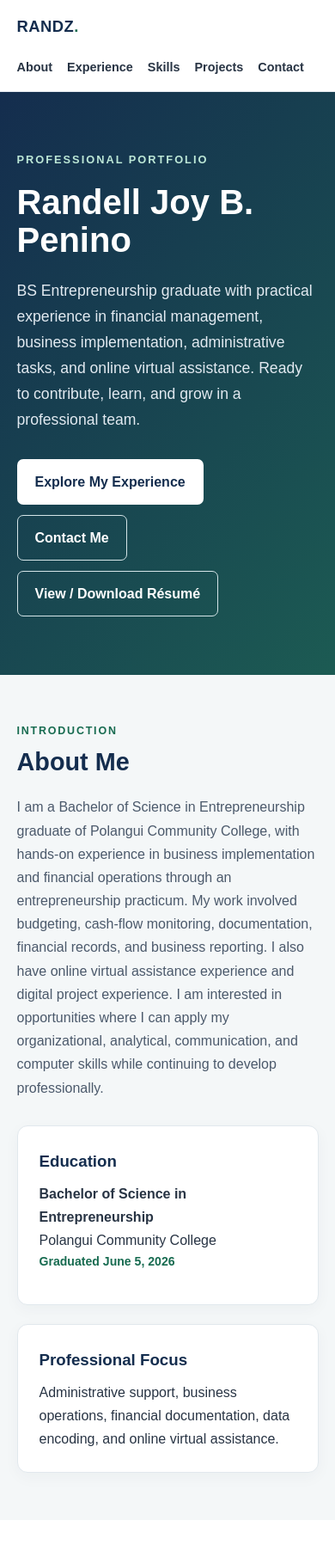
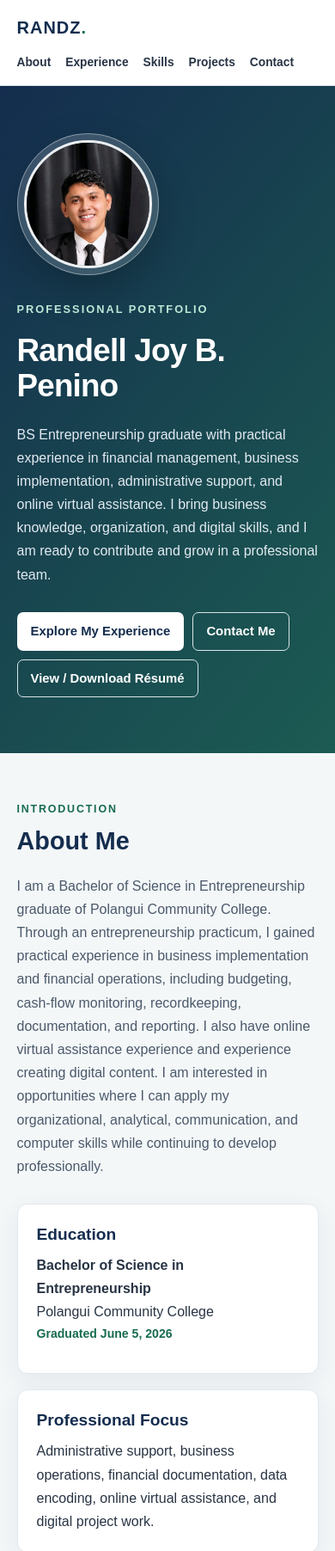
Before and after one commit to randelljoy09-lang/randell-portfolio, a plain HTML site: page index.html in a window 390 px wide. Shown: the top 1804 px of the page at 86% size. Drawn offline with Linux system fonts and the light colour scheme.

Commit message:
index.html

```diff
--- a/index.html
+++ b/index.html
@@ -1,24 +1,38 @@
-
 <!DOCTYPE html>
 <html lang="en">
 <head>
   <meta charset="UTF-8">
   <meta name="viewport" content="width=device-width, initial-scale=1.0">
-  <meta name="description" content="Professional portfolio of Randell Penino, BS Entrepreneurship graduate with experience in financial management, business operations, administrative support, and online virtual assistance.">
-  <title>Randell Penino | Professional Portfolio</title>
+
+  <meta name="description" content="Randell Joy B. Penino's professional portfolio showcasing entrepreneurship, financial management, administrative support, business operations, online virtual assistance, and digital projects.">
+
+  <meta name="theme-color" content="#142d4e">
+  <title>Randell Joy B. Penino | Professional Portfolio</title>
+
   <style>
     :root {
       --navy: #142d4e;
+      --navy-dark: #0d2038;
       --green: #176b50;
+      --green-light: #bde8d7;
       --light: #f4f7f8;
       --text: #283444;
       --muted: #64748b;
       --white: #ffffff;
+      --border: #e1e8ed;
+      --shadow: 0 8px 28px rgba(20, 45, 78, 0.07);
     }
 
-    * { box-sizing: border-box; margin: 0; padding: 0; }
+    * {
+      box-sizing: border-box;
+      margin: 0;
+      padding: 0;
+    }
 
-    html { scroll-behavior: smooth; }
+    html {
+      scroll-behavior: smooth;
+      scroll-padding-top: 90px;
+    }
 
     body {
       font-family: Arial, Helvetica, sans-serif;
@@ -27,19 +41,35 @@
       line-height: 1.7;
     }
 
-    a { color: inherit; text-decoration: none; }
+    img {
+      max-width: 100%;
+      display: block;
+    }
+
+    a {
+      color: inherit;
+      text-decoration: none;
+    }
+
+    button,
+    a {
+      -webkit-tap-highlight-color: transparent;
+    }
 
     .container {
       width: min(1080px, 90%);
-      margin: auto;
+      margin: 0 auto;
     }
 
+    /* NAVIGATION */
+
     header {
-      background: var(--white);
+      background: rgba(255, 255, 255, 0.97);
       border-bottom: 1px solid #e5eaf0;
       position: sticky;
       top: 0;
       z-index: 10;
+      backdrop-filter: blur(10px);
     }
 
     .navbar {
@@ -52,12 +82,15 @@
 
     .brand {
       color: var(--navy);
-      font-size: 1.15rem;
+      font-size: 1.25rem;
       font-weight: 800;
-      letter-spacing: .5px;
+      letter-spacing: 1px;
+      white-space: nowrap;
     }
 
-    .brand span { color: var(--green); }
+    .brand span {
+      color: var(--green);
+    }
 
     nav {
       display: flex;
@@ -67,40 +100,82 @@
     }
 
     nav a {
-      font-size: .9rem;
+      font-size: 0.9rem;
       font-weight: 600;
+      transition: color 0.2s ease;
     }
 
-    nav a:hover { color: var(--green); }
+    nav a:hover {
+      color: var(--green);
+    }
+
+    /* HERO SECTION */
 
     .hero {
-      background: linear-gradient(130deg, #142d4e, #1c5b53);
+      background: linear-gradient(130deg, #142d4e 0%, #194a50 60%, #1c5b53 100%);
       color: var(--white);
-      padding: 95px 0;
+      padding: 90px 0;
+      overflow: hidden;
     }
 
-    .hero-content { max-width: 780px; }
+    .hero-content {
+      display: flex;
+      align-items: center;
+      justify-content: space-between;
+      gap: 55px;
+      max-width: 1080px;
+    }
+
+    .hero-text {
+      flex: 1;
+      min-width: 0;
+    }
 
     .eyebrow {
+      display: inline-block;
       text-transform: uppercase;
       letter-spacing: 2px;
-      font-size: .8rem;
+      font-size: 0.8rem;
       font-weight: 700;
-      color: #bde8d7;
+      color: var(--green-light);
       margin-bottom: 16px;
     }
 
     h1 {
-      font-size: clamp(2.5rem, 7vw, 4.5rem);
+      font-size: clamp(2.4rem, 5.5vw, 4.2rem);
       line-height: 1.12;
+      letter-spacing: -1.5px;
       margin-bottom: 22px;
+      overflow-wrap: anywhere;
     }
 
     .hero p {
-      max-width: 690px;
+      max-width: 650px;
       color: #e2eaf1;
-      font-size: 1.1rem;
+      font-size: 1.08rem;
     }
+
+    .profile-frame {
+      flex: 0 0 255px;
+      width: 255px;
+      height: 255px;
+      padding: 7px;
+      border-radius: 50%;
+      background: rgba(255, 255, 255, 0.16);
+      border: 1px solid rgba(255, 255, 255, 0.4);
+      box-shadow: 0 18px 45px rgba(0, 0, 0, 0.22);
+    }
+
+    .profile-photo {
+      width: 100%;
+      height: 100%;
+      object-fit: cover;
+      object-position: center top;
+      border-radius: 50%;
+      border: 3px solid rgba(255, 255, 255, 0.9);
+    }
+
+    /* BUTTONS */
 
     .buttons {
       display: flex;
@@ -110,26 +185,52 @@
     }
 
     .button {
-      display: inline-block;
-      padding: 12px 20px;
+      display: inline-flex;
+      align-items: center;
+      justify-content: center;
+      text-align: center;
+      padding: 12px 19px;
       border-radius: 7px;
+      font: inherit;
+      font-size: 0.93rem;
       font-weight: 700;
+      line-height: 1.4;
       border: 1px solid transparent;
+      cursor: pointer;
+      transition: transform 0.2s ease, opacity 0.2s ease;
     }
 
-    .button-light { background: white; color: var(--navy); }
-    .button-outline { border-color: #d5e5e8; color: white; }
-    .button:hover { opacity: .88; }
+    .button:hover {
+      opacity: 0.9;
+      transform: translateY(-2px);
+    }
 
-    section { padding: 76px 0; }
+    .button-light {
+      background: var(--white);
+      color: var(--navy);
+    }
 
-    section:nth-of-type(even) { background: var(--light); }
+    .button-outline {
+      border-color: #d5e5e8;
+      color: var(--white);
+      background: transparent;
+    }
+
+    /* GENERAL SECTIONS */
+
+    section.content-section {
+      padding: 76px 0;
+    }
+
+    section.content-section:nth-of-type(even) {
+      background: var(--light);
+    }
 
     .section-label {
       color: var(--green);
       text-transform: uppercase;
       letter-spacing: 1.8px;
-      font-size: .78rem;
+      font-size: 0.78rem;
       font-weight: 800;
       margin-bottom: 8px;
     }
@@ -141,9 +242,19 @@
       margin-bottom: 20px;
     }
 
-    h3 { color: var(--navy); margin-bottom: 8px; }
+    h3 {
+      color: var(--navy);
+      font-size: 1.2rem;
+      line-height: 1.4;
+      margin-bottom: 8px;
+    }
 
-    .intro { max-width: 760px; color: #4b596b; }
+    .intro {
+      max-width: 790px;
+      color: #4b596b;
+    }
+
+    /* CARDS */
 
     .grid {
       display: grid;
@@ -153,22 +264,37 @@
     }
 
     .card {
-      background: white;
-      border: 1px solid #e1e8ed;
+      min-width: 0;
+      background: var(--white);
+      border: 1px solid var(--border);
       border-radius: 12px;
       padding: 25px;
-      box-shadow: 0 5px 18px rgba(20, 45, 78, .04);
+      box-shadow: var(--shadow);
+      transition: transform 0.2s ease, box-shadow 0.2s ease;
+    }
+
+    .card:hover {
+      transform: translateY(-3px);
+      box-shadow: 0 12px 32px rgba(20, 45, 78, 0.1);
     }
 
     .meta {
       color: var(--green);
-      font-size: .88rem;
+      font-size: 0.88rem;
       font-weight: 700;
       margin-bottom: 12px;
     }
 
-    ul { padding-left: 20px; }
-    li { margin: 5px 0; }
+    ul {
+      padding-left: 20px;
+      margin-top: 12px;
+    }
+
+    li {
+      margin: 6px 0;
+    }
+
+    /* SKILLS */
 
     .tags {
       display: flex;
@@ -178,13 +304,17 @@
     }
 
     .tag {
+      display: inline-block;
       background: #e6f2ed;
       color: #18543f;
+      border: 1px solid #d4e9df;
       border-radius: 20px;
       padding: 7px 13px;
-      font-size: .9rem;
+      font-size: 0.9rem;
       font-weight: 600;
     }
+
+    /* PROJECTS */
 
     .project-number {
       color: var(--green);
@@ -193,42 +323,163 @@
       margin-bottom: 8px;
     }
 
+    /* CONTACT */
+
     .contact-box {
       background: var(--navy);
-      color: white;
+      color: var(--white);
       border-radius: 14px;
       padding: 35px;
       margin-top: 25px;
+      box-shadow: var(--shadow);
     }
 
-    .contact-box h3 { color: white; }
-    .contact-box p { margin: 9px 0; overflow-wrap: anywhere; }
-    .contact-box a { text-decoration: underline; }
-    .contact-box a:hover { color: #bde8d7; }
+    .contact-box h3 {
+      color: var(--white);
+    }
+
+    .contact-box p {
+      margin: 9px 0;
+      overflow-wrap: anywhere;
+    }
+
+    .contact-box a:not(.button) {
+      text-decoration: underline;
+      text-underline-offset: 3px;
+    }
+
+    .contact-box a:not(.button):hover {
+      color: var(--green-light);
+    }
+
+    .contact-box .button-outline {
+      border-color: rgba(255, 255, 255, 0.6);
+    }
+
+    #copyStatus {
+      font-size: 0.9rem;
+      color: var(--green-light);
+    }
+
+    /* FOOTER */
 
     footer {
-      background: #0d2038;
+      background: var(--navy-dark);
       color: #d4deea;
       padding: 24px 0;
       text-align: center;
-      font-size: .88rem;
+      font-size: 0.88rem;
+    }
+
+    /* TABLETS AND MOBILE */
+
+    @media (max-width: 800px) {
+      .hero {
+        padding: 70px 0;
+      }
+
+      .hero-content {
+        gap: 30px;
+      }
+
+      .profile-frame {
+        flex-basis: 205px;
+        width: 205px;
+        height: 205px;
+      }
+
+      h1 {
+        font-size: clamp(2.2rem, 6vw, 3.2rem);
+      }
     }
 
     @media (max-width: 700px) {
-      .navbar { padding: 15px 0; align-items: flex-start; flex-direction: column; }
-      nav { gap: 12px 17px; }
-      .hero { padding: 68px 0; }
-      section { padding: 55px 0; }
-      .grid { grid-template-columns: 1fr; }
-      .contact-box { padding: 24px; }
+      .navbar {
+        padding: 15px 0;
+        align-items: flex-start;
+        flex-direction: column;
+        gap: 12px;
+      }
+
+      nav {
+        gap: 10px 17px;
+      }
+
+      nav a {
+        font-size: 0.86rem;
+      }
+
+      .hero {
+        padding: 55px 0 65px;
+      }
+
+      .hero-content {
+        flex-direction: column-reverse;
+        align-items: flex-start;
+        gap: 25px;
+      }
+
+      .profile-frame {
+        flex: none;
+        width: 165px;
+        height: 165px;
+      }
+
+      h1 {
+        font-size: clamp(2.3rem, 9vw, 3.2rem);
+        letter-spacing: -0.8px;
+      }
+
+      .hero p {
+        font-size: 1rem;
+      }
+
+      section.content-section {
+        padding: 55px 0;
+      }
+
+      .grid {
+        grid-template-columns: 1fr;
+        gap: 18px;
+      }
+
+      .card {
+        padding: 22px;
+      }
+
+      .contact-box {
+        padding: 24px;
+      }
+
+      .buttons {
+        gap: 10px;
+      }
+
+      .button {
+        padding: 11px 15px;
+      }
+    }
+
+    @media (prefers-reduced-motion: reduce) {
+      html {
+        scroll-behavior: auto;
+      }
+
+      *,
+      *::before,
+      *::after {
+        transition: none !important;
+      }
     }
   </style>
 </head>
+
 <body>
 
 <header>
   <div class="container navbar">
-    <a class="brand" href="#home">RANDZ<span>.</span></a>
+    <a class="brand" href="#home" aria-label="Randz home">RANDZ<span>.</span></a>
+
     <nav aria-label="Main navigation">
       <a href="#about">About</a>
       <a href="#experience">Experience</a>
@@ -240,73 +491,115 @@
 </header>
 
 <main>
+
+  <!-- HERO -->
   <section class="hero" id="home">
     <div class="container hero-content">
+
+      <div class="hero-text">
         <div class="eyebrow">Professional Portfolio</div>
+
         <h1>Randell Joy B. Penino</h1>
+
         <p>
           BS Entrepreneurship graduate with practical experience in financial
-        management, business implementation, administrative tasks, and
-        online virtual assistance. Ready to contribute, learn, and grow
-        in a professional team.
+          management, business implementation, administrative support, and
+          online virtual assistance. I bring business knowledge, organization,
+          and digital skills, and I am ready to contribute and grow in a
+          professional team.
         </p>
+
         <div class="buttons">
-        <a class="button button-light" href="#experience">Explore My Experience</a>
-        <a class="button button-outline" href="#contact">Contact Me</a>
+          <a class="button button-light" href="#experience">
+            Explore My Experience
+          </a>
+
+          <a class="button button-outline" href="#contact">
+            Contact Me
+          </a>
+
           <a class="button button-outline"
              href="Randell-Penino-Resume.pdf"
-   target="_blank" rel="noopener">
+             target="_blank"
+             rel="noopener">
             View / Download Résumé
           </a>
         </div>
       </div>
+
+      <div class="profile-frame">
+        <img
+          class="profile-photo"
+          src="profile.jpg"
+          alt="Portrait of Randell Joy B. Penino"
+          width="255"
+          height="255"
+        >
+      </div>
+
+    </div>
   </section>
 
-  <section id="about">
+  <!-- ABOUT -->
+  <section class="content-section" id="about">
     <div class="container">
+
       <div class="section-label">Introduction</div>
       <h2>About Me</h2>
+
       <p class="intro">
         I am a Bachelor of Science in Entrepreneurship graduate of
-        Polangui Community College, with hands-on experience in business
-        implementation and financial operations through an entrepreneurship
-        practicum. My work involved budgeting, cash-flow monitoring,
-        documentation, financial records, and business reporting.
-        I also have online virtual assistance experience and digital
-        project experience. I am interested in opportunities where I can
-        apply my organizational, analytical, communication, and computer
-        skills while continuing to develop professionally.
+        Polangui Community College. Through an entrepreneurship practicum,
+        I gained practical experience in business implementation and
+        financial operations, including budgeting, cash-flow monitoring,
+        recordkeeping, documentation, and reporting. I also have online
+        virtual assistance experience and experience creating digital
+        content. I am interested in opportunities where I can apply my
+        organizational, analytical, communication, and computer skills
+        while continuing to develop professionally.
       </p>
+
       <div class="grid">
+
         <article class="card">
           <h3>Education</h3>
           <p><strong>Bachelor of Science in Entrepreneurship</strong></p>
           <p>Polangui Community College</p>
           <p class="meta">Graduated June 5, 2026</p>
         </article>
+
         <article class="card">
           <h3>Professional Focus</h3>
           <p>
             Administrative support, business operations, financial
-            documentation, data encoding, and online virtual assistance.
+            documentation, data encoding, online virtual assistance,
+            and digital project work.
           </p>
         </article>
+
       </div>
     </div>
   </section>
 
-  <section id="experience">
+  <!-- EXPERIENCE -->
+  <section class="content-section" id="experience">
     <div class="container">
+
       <div class="section-label">Background</div>
       <h2>Experience</h2>
+
       <div class="grid">
+
         <article class="card">
           <div class="meta">July 2025 – April 2026</div>
           <h3>VP for Finance &amp; Accounting</h3>
           <p><strong>Quadcore Foodhouse</strong></p>
-          <p class="meta">Business Implementation / Entrepreneurship Practicum</p>
+          <p class="meta">
+            Business Implementation / Entrepreneurship Practicum
+          </p>
+
           <ul>
-            <li>Monitored cash flow, budgeting, and financial activities.</li>
+            <li>Monitored cash flow, budgets, and financial activities.</li>
             <li>Maintained business and financial records.</li>
             <li>Prepared periodic reports for academic monitoring.</li>
             <li>Contributed to business planning and operational decisions.</li>
@@ -317,45 +610,56 @@
         <article class="card">
           <div class="meta">Online Experience</div>
           <h3>Virtual Assistance &amp; Digital Tasks</h3>
+
           <p>
-            Online work experience and digital task exposure, with an
-            interest in virtual assistance and data annotation opportunities.
+            Online virtual assistance experience and familiarity with
+            computer-based workflows, with an interest in expanding into
+            data annotation and other digital work opportunities.
           </p>
+
           <ul>
+            <li>Document organization and attention to detail.</li>
             <li>Computer-based tasks and digital workflow familiarity.</li>
-            <li>Document organization and attention to detail.</li>
             <li>Willingness to learn client-specific tools and procedures.</li>
           </ul>
+
           <p class="meta">
-            Independent online experience; no employer or dates listed.
+            No employer or dates listed for this experience.
           </p>
         </article>
 
         <article class="card">
           <div class="meta">Small Business Operations</div>
           <h3>Retail &amp; Customer Service</h3>
+
           <p>
-            Practical small-business experience supporting day-to-day
-            operations, customer service, and basic inventory awareness.
+            Practical experience with small-business operations and
+            day-to-day retail activities.
           </p>
+
           <ul>
             <li>Customer interaction and service.</li>
             <li>Familiarity with everyday retail activities.</li>
-            <li>Awareness of stock and basic business needs.</li>
+            <li>Basic awareness of stock and business needs.</li>
           </ul>
         </article>
+
       </div>
     </div>
   </section>
 
-  <section id="skills">
+  <!-- SKILLS -->
+  <section class="content-section" id="skills">
     <div class="container">
+
       <div class="section-label">What I Can Do</div>
       <h2>Skills &amp; Competencies</h2>
+
       <p class="intro">
-        A practical mix of business knowledge, administrative skills,
-        financial awareness, and digital tools.
+        A practical combination of business knowledge, administrative
+        capabilities, financial awareness, and digital tools.
       </p>
+
       <div class="tags">
         <span class="tag">Basic Accounting</span>
         <span class="tag">Budgeting</span>
@@ -373,83 +677,120 @@
         <span class="tag">Financial Records</span>
         <span class="tag">Business Reporting</span>
       </div>
+
     </div>
   </section>
 
-  <section id="projects">
+  <!-- PROJECTS -->
+  <section class="content-section" id="projects">
     <div class="container">
+
       <div class="section-label">Selected Work</div>
       <h2>Projects</h2>
+
       <div class="grid">
+
         <article class="card">
           <div class="project-number">01</div>
           <h3>Quadcore Foodhouse Business Implementation</h3>
+
           <p>
-            Academic entrepreneurship practicum involving business
+            An academic entrepreneurship practicum involving business
             implementation, financial monitoring, budgeting, documentation,
             and reporting.
           </p>
         </article>
+
         <article class="card">
           <div class="project-number">02</div>
           <h3>Educational Digital Content</h3>
+
           <p>
             Development of short-form Filipino educational content about
             practical information and government-related topics, using
             digital content tools.
           </p>
         </article>
+
         <article class="card">
           <div class="project-number">03</div>
           <h3>Personal Portfolio Website</h3>
+
           <p>
             A self-directed digital project presenting my education,
             practical experience, skills, and professional goals in an
             accessible online format.
           </p>
         </article>
+
       </div>
     </div>
   </section>
 
-  <section id="contact">
+  <!-- CONTACT -->
+  <section class="content-section" id="contact">
     <div class="container">
+
       <div class="section-label">Let's Connect</div>
       <h2>Contact Me</h2>
+
       <p class="intro">
         I am open to suitable opportunities in administrative support,
         business operations, finance-related support, and online work.
         Feel free to contact me regarding potential opportunities.
       </p>
+
       <div class="contact-box">
+
         <h3>Randell Joy B. Penino</h3>
+
         <p>Location: Ligao City, Albay, Philippines</p>
-        <p>Email:
-          <a href="mailto:randellpenino@gmail.com">randellpenino@gmail.com</a>
+
+        <p>
+          Email:
+          <a href="mailto:randellpenino@gmail.com">
+            randellpenino@gmail.com
+          </a>
         </p>
-        <p>Phone:
+
+        <p>
+          Phone:
           <a href="tel:+639557530921">0955 753 0921</a>
         </p>
+
         <div class="buttons">
           <a class="button button-light"
-             href="mailto:randellpenino@gmail.com">Email Me</a>
-          <button class="button button-outline" id="copyEmail"
-             type="button">Copy Email Address</button>
+             href="mailto:randellpenino@gmail.com">
+            Email Me
+          </a>
+
+          <button class="button button-outline"
+                  id="copyEmail"
+                  type="button">
+            Copy Email Address
+          </button>
         </div>
+
         <p id="copyStatus" aria-live="polite"></p>
+
       </div>
     </div>
   </section>
+
 </main>
 
 <footer>
   <div class="container">
-    <p>© <span id="year"></span> Randell Joy B. Penino. Professional Portfolio.</p>
+    <p>
+      &copy; <span id="year"></span> Randell Joy B. Penino.
+      Professional Portfolio.
+    </p>
   </div>
 </footer>
 
 <script>
-  document.getElementById("year").textContent = new Date().getFullYear();
+  document.getElementById("year").textContent =
+    new Date().getFullYear();
 
   document.getElementById("copyEmail").addEventListener("click", async () => {
     const email = "randellpenino@gmail.com";
@@ -459,7 +800,8 @@
       await navigator.clipboard.writeText(email);
       status.textContent = "Email address copied!";
     } catch (error) {
-      status.textContent = "Please copy this email manually: " + email;
+      status.textContent =
+        "Copy this email address manually: " + email;
     }
   });
 </script>
```
Lines whose indentation alone changed are shown as unchanged.
